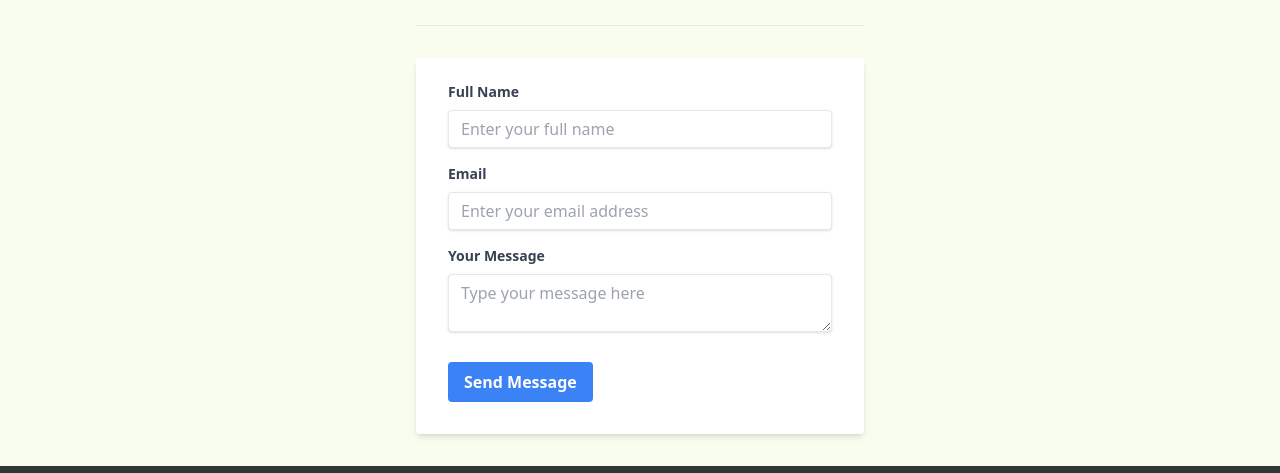
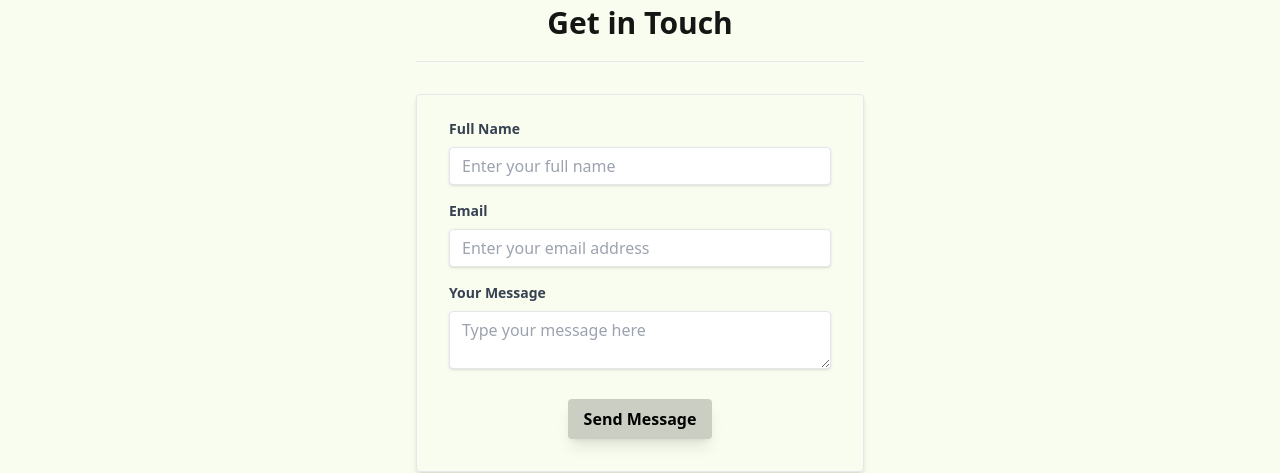
Before and after one commit to Ebadur-Rahman-Shohag/Updated_Portfolio, a React (Vite) app: page / in a window 1280 px wide. Shown: the part 3657-4130 px from the top of the page. Built offline with nearby package versions, Linux system fonts and the light colour scheme.

Commit message:
modify form and project cards bg

```diff
--- a/src/components/Contact.jsx
+++ b/src/components/Contact.jsx
@@ -96,14 +96,15 @@ function Contact() {
   };
 
   return (
-    <div id="contact" className=" max-w-md mx-auto my-8">
+
+    <div id="contact" className="max-w-md mx-auto my-8">
       <h1 className="border-b pb-5 text-3xl font-semibold text-center mb-4">
         Get in Touch
       </h1>
       <form
         ref={form}
         onSubmit={sendEmail}
-        className="bg-white shadow-md rounded px-8 pt-6 pb-8 mt-8 mb-4"
+        className="bg-transparent border border-gray-200 shadow-md rounded px-8 pt-6 pb-8 mt-8 mb-4"
       >
         <div className="mb-4">
           <label
@@ -158,8 +159,9 @@ function Contact() {
             required
           />
         </div>
+        <div className="text-center">
           <button
-          className={`bg-blue-500 hover:bg-blue-700 text-white font-bold py-2 px-4 rounded focus:outline-none focus:shadow-outline ${formSubmitted && "opacity-50 cursor-not-allowed"
+            className={`bg-base-300 shadow-lg hover:shadow-sm hover:bg-[#8b918d]  text-black font-bold py-2 px-4 rounded focus:outline-none focus:shadow-outline ${formSubmitted && "opacity-50 cursor-not-allowed"
               }`}
             type="submit"
             value="Send"
@@ -167,8 +169,10 @@ function Contact() {
           >
             {formSubmitted ? "Message Sent" : "Send Message"}
           </button>
+        </div>
       </form>
     </div>
+
   );
 }
 
--- a/src/components/ProjectsCard.jsx
+++ b/src/components/ProjectsCard.jsx
@@ -14,7 +14,7 @@ const ProjectsCard = ({ url, img, github, title, text }) => {
       }}
       whileHover={{ scale: 1.1 }}
       whileTap={{ scale: 0.8 }}
-      className=" bg-white mb-4 rounded-lg shadow-md hover:shadow-xl "
+      className=" bg-base-100 border border-gray-300 mb-4 rounded-lg shadow-md hover:shadow-xl "
     >
       <img
         src={img}
```
Lines whose indentation alone changed are shown as unchanged.
